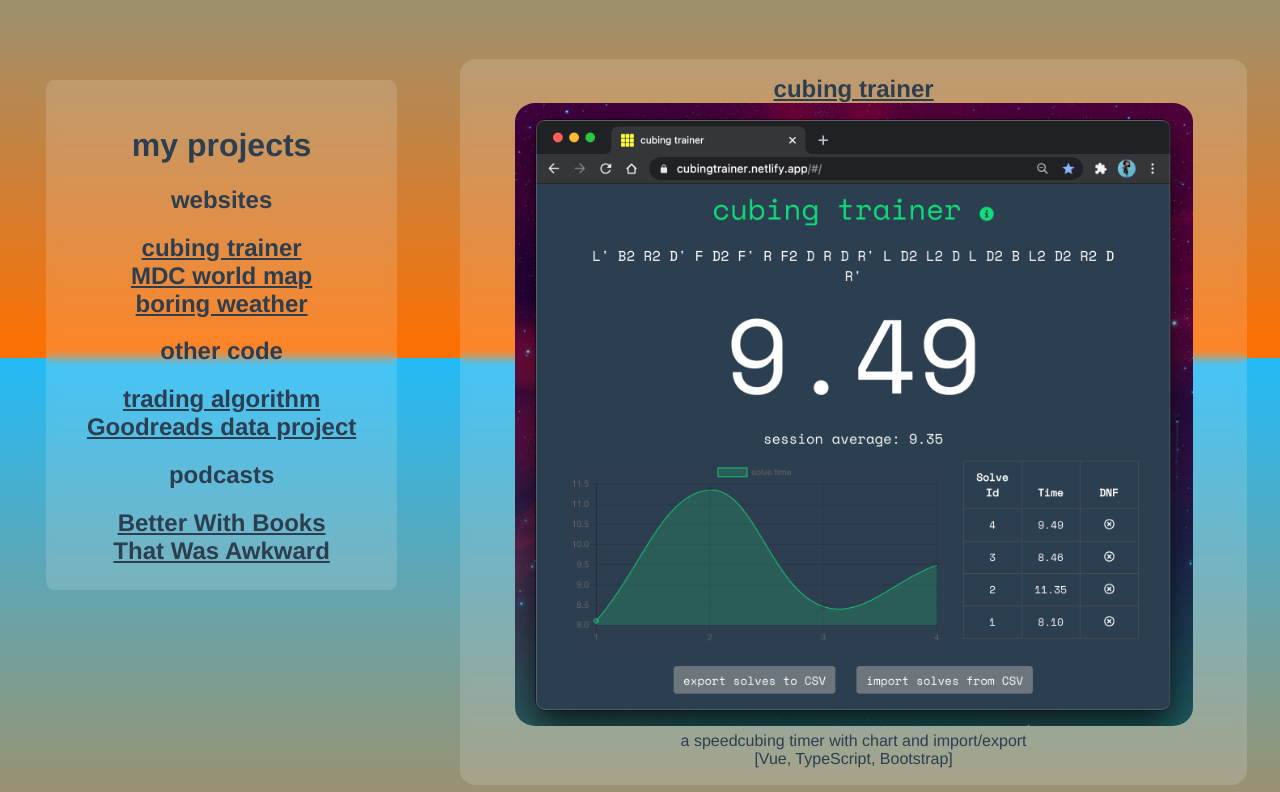
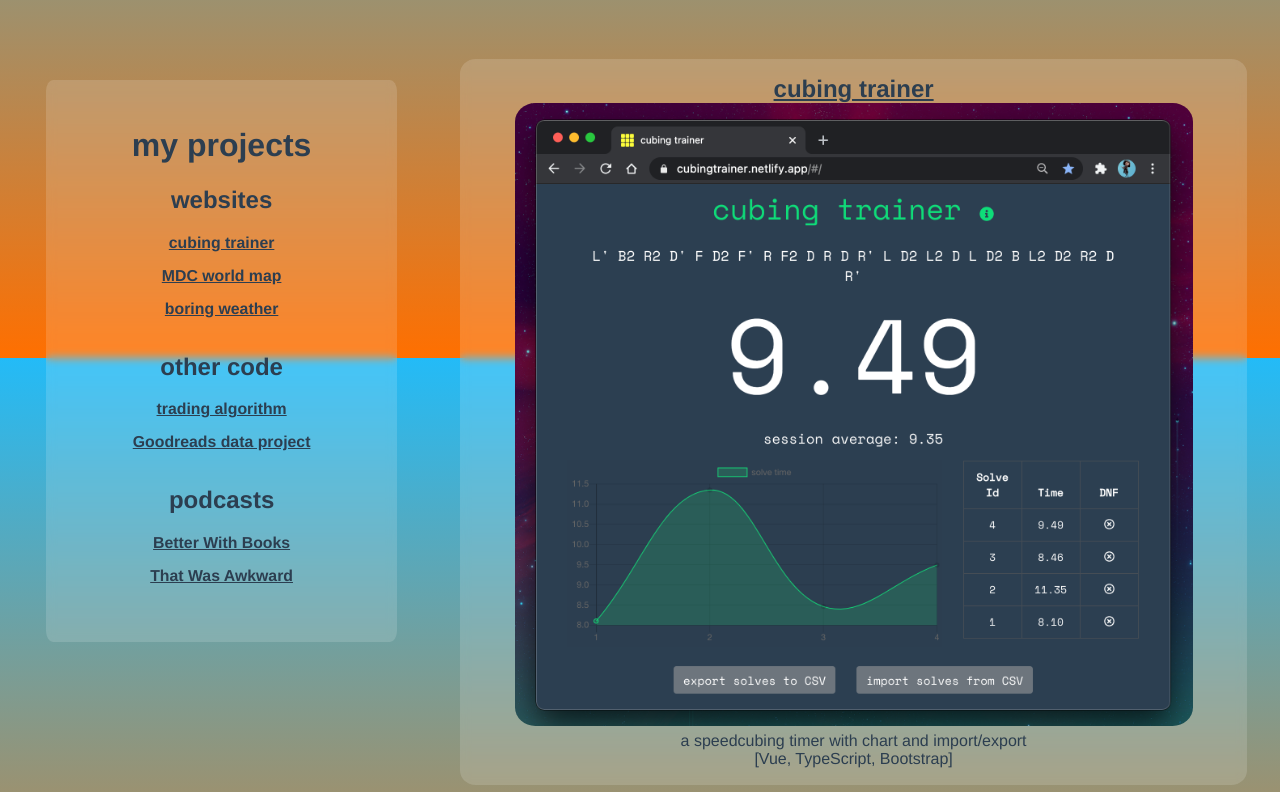
Before and after one commit to ruthrootz/portfolio, a Vue app: page / in a window 1280 px wide. Shown: the part 442-1234 px from the top of the page. Built offline with nearby package versions, Linux system fonts and the light colour scheme.

Commit message:
css cleanup for sidebar

```diff
--- a/src/App.vue
+++ b/src/App.vue
@@ -77,6 +77,16 @@ p {
     align-self: start;
     position: sticky;
     top: var(--offset);
+}
+
+.sidebar > ul > li {
+    padding-bottom: 5%;
+    display: block;
+}
+
+.nav-link {
+    font-size: 0.99rem;
+    padding: 5%;
 }
 
 .main {
--- a/src/components/Home.vue
+++ b/src/components/Home.vue
@@ -52,29 +52,35 @@
             <div class="sidebar foggy-glass">
                 <h1>my projects</h1>
                 <h2>websites</h2>
-                <li style="display: block">
-                    <a href="#cubing">cubing trainer</a>
+                <ul>
+                    <li>
+                        <a class="nav-link" href="#cubing">cubing trainer</a>
                     </li>
-                <li style="display: block">
-                    <a href="#mdc">MDC world map</a>
+                    <li>
+                        <a class="nav-link" href="#mdc">MDC world map</a>
                     </li>
-                <li style="display: block">
-                    <a href="#weather">boring weather</a>
+                    <li>
+                        <a class="nav-link" href="#weather">boring weather</a>
                     </li>
+                </ul>
                 <h2>other code</h2>
-                <li style="display: block">
-                    <a href="#quant">trading algorithm</a>
+                <ul>
+                    <li>
+                        <a class="nav-link" href="#quant">trading algorithm</a>
                     </li>
-                <li style="display: block">
-                    <a href="#goodreads">Goodreads data project</a>
+                    <li>
+                        <a class="nav-link" href="#goodreads">Goodreads data project</a>
                     </li>
+                </ul>
                 <h2>podcasts</h2>
-                <li style="display: block">
-                    <a href="#bwb">Better With Books</a>
+                <ul>
+                    <li>
+                        <a class="nav-link" href="#bwb">Better With Books</a>
                     </li>
-                <li style="display: block">
-                    <a href="#awkward">That Was Awkward</a>
+                    <li>
+                        <a class="nav-link" href="#awkward">That Was Awkward</a>
                     </li>
+                </ul>
             </div>
             <div class="projects">
                 <ul>
```
Lines whose indentation alone changed are shown as unchanged.
